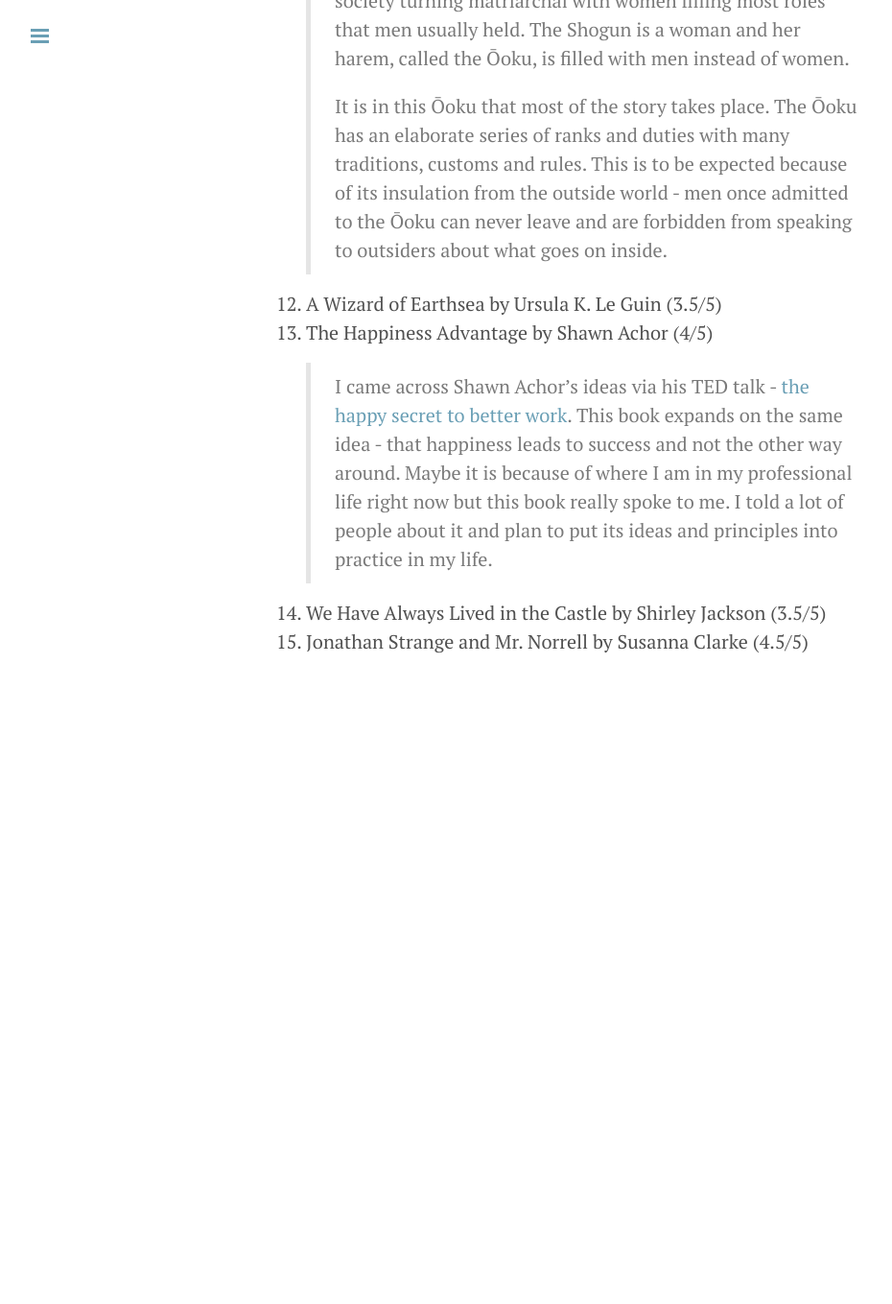
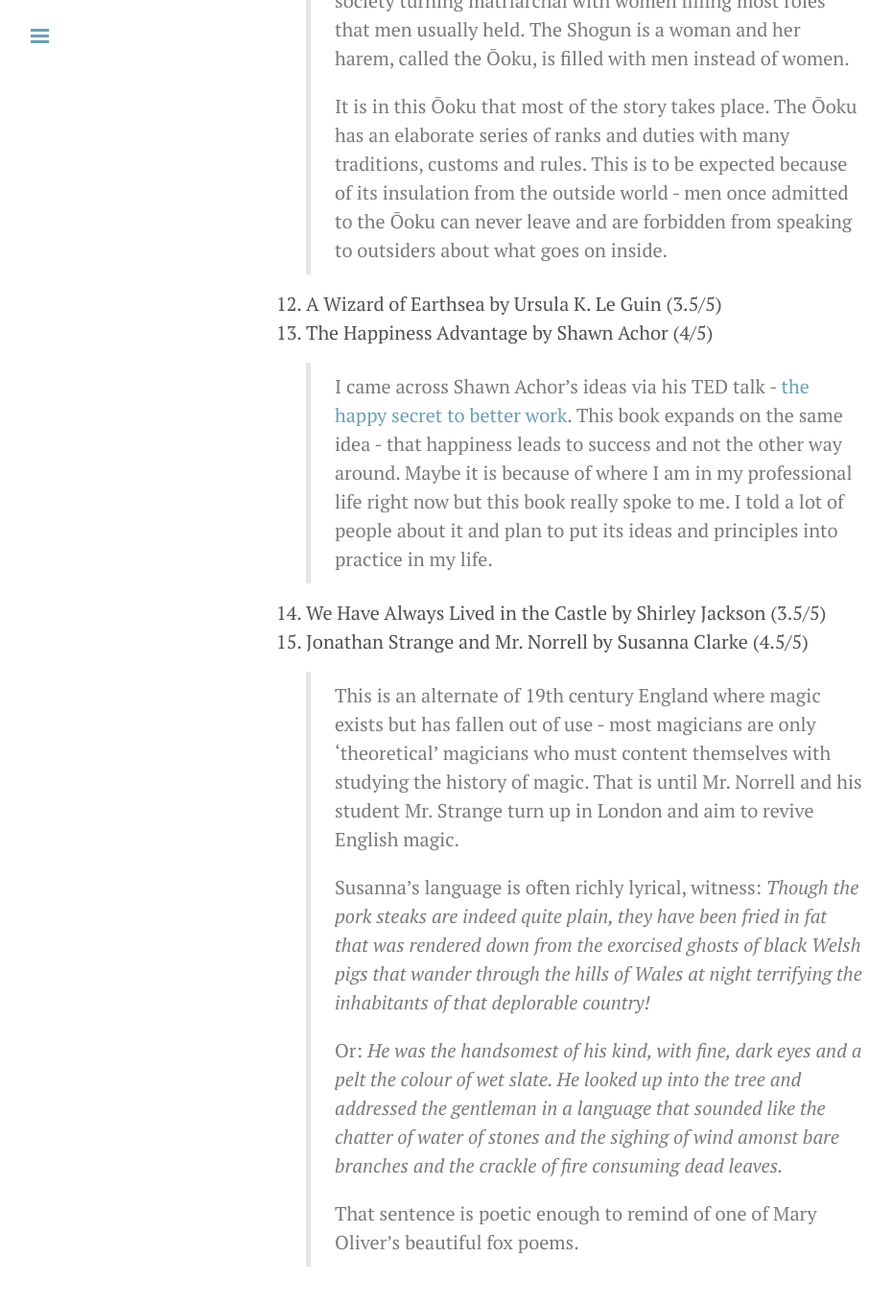
Before and after one commit to regularcoder/regularcoder, a Jekyll site: the page built from reading.md, in a window 1280 px wide and 1400 px high, scrolled down 2246 px. Shown: the top 1359 px of the window at 96% size, without its empty margins (1-931 px from the left). Built offline with Jekyll 4.4.1, drawn with Linux system fonts in a browser that asks for light colours; Markdown is read by kramdown in place of the engine named in the settings; before the commit the page ends 3010 px from its top, so only the background shows below that.

Commit message:
Added notes on Jonathan Strange

```diff
--- a/reading.md
+++ b/reading.md
@@ -17,27 +17,34 @@
 
 2. Psmith in the City by P. G. Wodehouse (3/5)
 3. A Personal Matter by Kenzaburo Oe (4/5)
-3. The Allow of Law: A Mistborn Novel by Brandon Sanderson (4.5/5)
-4. The Power and the Glory by Graham Greene (4/5)
-5. Singularity Sky by Charles Stross (3/5)
-6. Waiting by Ha Jin (2.5/5)
+4. The Allow of Law: A Mistborn Novel by Brandon Sanderson (4.5/5)
+5. The Power and the Glory by Graham Greene (4/5)
+6. Singularity Sky by Charles Stross (3/5)
+7. Waiting by Ha Jin (2.5/5)
 > Ha Jin's love story set in Communist China lost my favor towards the end where at multiple times he seemed to be building towards a tragic end - only to happily resolve the situation and build up towards yet another tragedy that never happens. When the story *finally* petered out it wasn't a very satisfactory ending.
 >
 > An interesting (to me) fact is that Ha Jin lives and teaches in Boston - where I read this book.
 
-7. The Insufferable Gaucho by Roberto Bolano (3.5/5)
+8. The Insufferable Gaucho by Roberto Bolano (3.5/5)
 > This book consists of four short stories and two essays. Although the short stories were easy to read I would be hard-pressed to explain what any of them really *mean*. Among the stories, I liked *Police Rat* best. It tells the story of Jose a.k.a Pepe the Cop, a rat who serves on the police force of an underground colony of rats and investigates a suspicious series of murders.
 >
 > The two essays are completely opposite to the short stories in terms of readability. They were dense, complex and I got very little out of them.
-8. The Giver by Lois Lowry (4/5)
-9. Ender's Shadow by Orson Scott Card (3/5)
-10. Ōoku: The Inner Chambers, Vol. 1 by Fumi Yoshinaga (4/5)
+9. The Giver by Lois Lowry (4/5)
+10. Ender's Shadow by Orson Scott Card (3/5)
+11. Ōoku: The Inner Chambers, Vol. 1 by Fumi Yoshinaga (4/5)
 > I was lucky enough to get a mint condition copy of this manga from the public library. It is based in an alternate world where a mysterious disease kills most young men (and only men). The resulting imbalance in the gender ratio has resulted in society turning matriarchal with women filling most roles that men usually held. The Shogun is a woman and her harem, called the Ōoku, is filled with men instead of women.
 >
 > It is in this Ōoku that most of the story takes place. The Ōoku has an elaborate series of ranks and duties with many traditions, customs and rules. This is to be expected because of its insulation from the outside world - men once admitted to the Ōoku can never leave and are forbidden from speaking to outsiders about what goes on inside.
-11. A Wizard of Earthsea by Ursula K. Le Guin (3.5/5)
-12. The Happiness Advantage by Shawn Achor (4/5)
+12. A Wizard of Earthsea by Ursula K. Le Guin (3.5/5)
+13. The Happiness Advantage by Shawn Achor (4/5)
 > I came across Shawn Achor's ideas via his TED talk - [the happy secret to better work](http://www.ted.com/talks/shawn_achor_the_happy_secret_to_better_work?language=en). This book expands on the same idea - that happiness leads to success and not the other way around.
 > Maybe it is because of where I am in my professional life right now but this book really spoke to me. I told a lot of people about it and plan to put its ideas and principles into practice in my life.
-13. We Have Always Lived in the Castle by Shirley Jackson (3.5/5)
-14. Jonathan Strange and Mr. Norrell by Susanna Clarke (4.5/5)
+14. We Have Always Lived in the Castle by Shirley Jackson (3.5/5)
+15. Jonathan Strange and Mr. Norrell by Susanna Clarke (4.5/5)
+> This is an alternate of 19th century England where magic exists but has fallen out of use - most magicians are only 'theoretical' magicians who must content themselves with studying the history of magic. That is until Mr. Norrell and his student Mr. Strange turn up in London and aim to revive English magic.
+>
+> Susanna's language is often richly lyrical, witness: *Though the pork steaks are indeed quite plain, they have been fried in fat that was rendered down from the exorcised ghosts of black Welsh pigs that wander through the hills of Wales at night terrifying the inhabitants of that deplorable country!*
+>
+> Or: *He was the handsomest of his kind, with fine, dark eyes and a pelt the colour of wet slate. He looked up into the tree and addressed the gentleman in a language that sounded like the chatter of water of stones and the sighing of wind amonst bare branches and the crackle of fire consuming dead leaves.*
+>
+> That sentence is poetic enough to remind of one of Mary Oliver's beautiful fox poems.
```
Also changed, not shown: _posts/error-solutions/2015-09-25-error-4064-cannot-open-user-default-database.md (+1 -1 lines).
